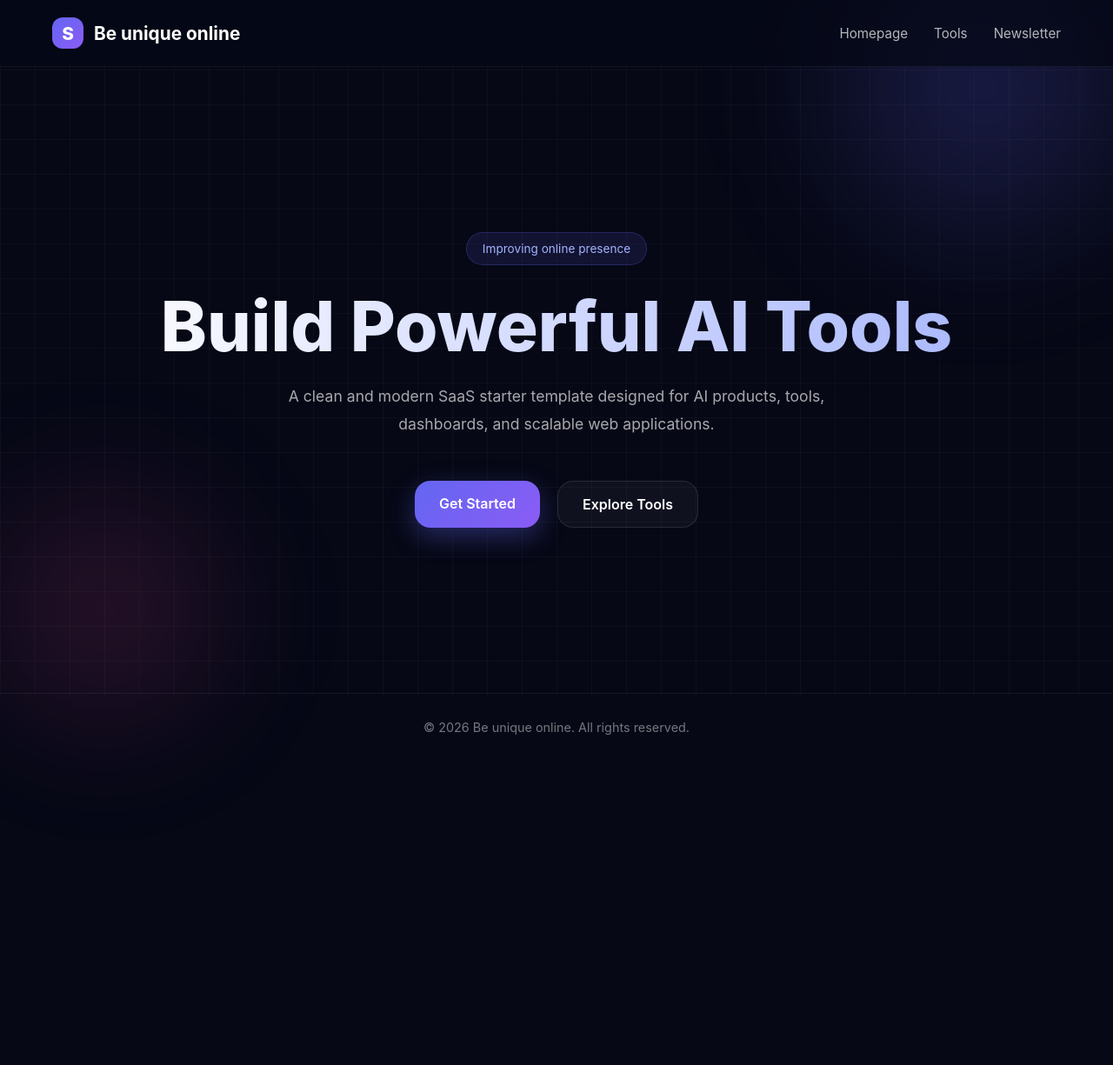
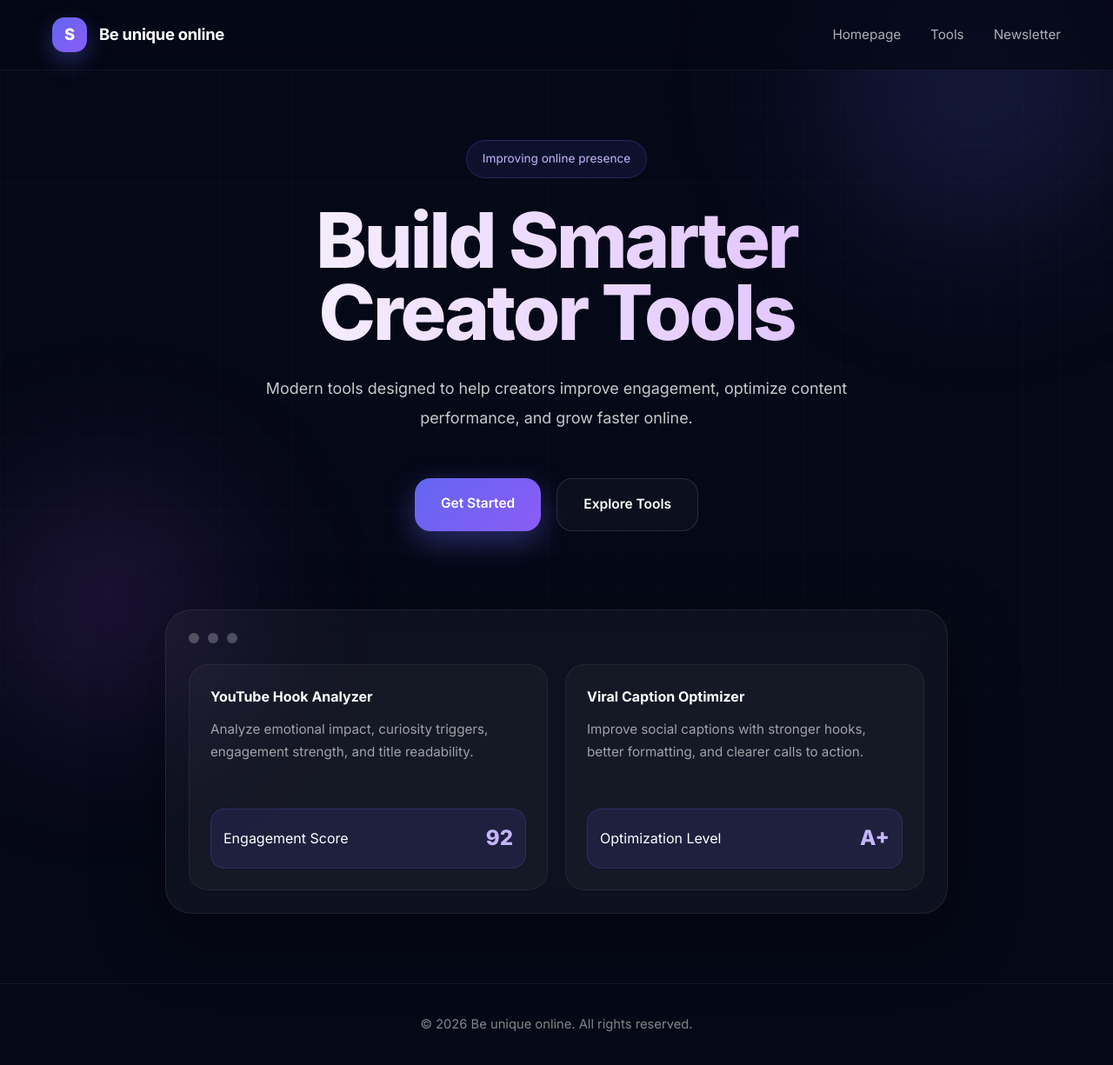
Before and after one commit to HamzaElhaddad1998/Tool, a plain HTML site: page index.html in a window 1280 px wide. Shown: the whole page at 87% size. Before the commit the page ends 875 px from the top, so only its background shows below. Drawn offline with Linux system fonts and the light colour scheme.

Commit message:
Add files via upload

```diff
--- a/index.html
+++ b/index.html
@@ -3,7 +3,17 @@
 <head>
   <meta charset="UTF-8" />
   <meta name="viewport" content="width=device-width, initial-scale=1.0"/>
-  <title>Be unique online Template</title>
+
+  <title>Be unique online</title>
+
+  <!-- Favicon -->
+  <link rel="icon" type="image/png" href="favicon.png">
+
+  <!-- Google Font -->
+  <link rel="preconnect" href="https://fonts.googleapis.com">
+  <link rel="preconnect" href="https://fonts.gstatic.com" crossorigin>
+
+  <link href="https://fonts.googleapis.com/css2?family=Inter:wght@400;500;600;700;800&display=swap" rel="stylesheet">
 
   <style>
 
@@ -13,11 +23,16 @@
       box-sizing:border-box;
     }
 
+    html{
+      scroll-behavior:smooth;
+    }
+
     body{
-      font-family:Inter, Arial, sans-serif;
-      background:#060816;
+      font-family:'Inter',sans-serif;
+      background:#050816;
       color:white;
       overflow-x:hidden;
+      line-height:1.6;
     }
 
     a{
@@ -31,31 +46,32 @@
       position:fixed;
       inset:0;
       background-image:
-      linear-gradient(rgba(255,255,255,0.03) 1px, transparent 1px),
-      linear-gradient(90deg, rgba(255,255,255,0.03) 1px, transparent 1px);
-      background-size:40px 40px;
+      linear-gradient(rgba(255,255,255,0.025) 1px, transparent 1px),
+      linear-gradient(90deg, rgba(255,255,255,0.025) 1px, transparent 1px);
+      background-size:42px 42px;
       z-index:-3;
+      opacity:0.7;
     }
 
     .glow-1{
       position:fixed;
-      width:500px;
-      height:500px;
-      background:radial-gradient(circle, rgba(99,102,241,0.25), transparent 70%);
-      top:-150px;
-      right:-100px;
-      filter:blur(60px);
+      width:550px;
+      height:550px;
+      background:radial-gradient(circle, rgba(99,102,241,0.22), transparent 70%);
+      top:-180px;
+      right:-120px;
+      filter:blur(70px);
       z-index:-2;
     }
 
     .glow-2{
       position:fixed;
-      width:400px;
-      height:400px;
-      background:radial-gradient(circle, rgba(236,72,153,0.18), transparent 70%);
-      bottom:-100px;
-      left:-80px;
-      filter:blur(60px);
+      width:450px;
+      height:450px;
+      background:radial-gradient(circle, rgba(168,85,247,0.18), transparent 70%);
+      bottom:-120px;
+      left:-100px;
+      filter:blur(70px);
       z-index:-2;
     }
 
@@ -66,8 +82,8 @@
       position:sticky;
       top:0;
       z-index:1000;
-      backdrop-filter:blur(14px);
-      background:rgba(5,8,22,0.7);
+      backdrop-filter:blur(16px);
+      background:rgba(5,8,22,0.72);
       border-bottom:1px solid rgba(255,255,255,0.06);
     }
 
@@ -81,194 +97,260 @@
     }
 
     .logo{
-      font-size:1.3rem;
+      font-size:1.15rem;
       font-weight:700;
       display:flex;
       align-items:center;
-      gap:12px;
+      gap:14px;
+      letter-spacing:-0.3px;
     }
 
     .logo-badge{
-      width:36px;
-      height:36px;
-      border-radius:12px;
+      width:40px;
+      height:40px;
+      border-radius:14px;
       background:linear-gradient(135deg,#6366f1,#8b5cf6);
       display:flex;
       align-items:center;
       justify-content:center;
       font-weight:800;
+      box-shadow:0 10px 25px rgba(99,102,241,0.35);
     }
 
     .nav-links{
       display:flex;
-      gap:30px;
+      align-items:center;
+      gap:34px;
     }
 
     .nav-links a{
-      color:rgba(255,255,255,0.7);
+      color:rgba(255,255,255,0.68);
       transition:0.3s;
       font-size:0.95rem;
+      position:relative;
+    }
+
+    .nav-links a::after{
+      content:"";
+      position:absolute;
+      left:0;
+      bottom:-8px;
+      width:0%;
+      height:2px;
+      border-radius:20px;
+      background:#8b5cf6;
+      transition:0.3s;
     }
 
     .nav-links a:hover{
       color:white;
     }
 
+    .nav-links a:hover::after{
+      width:100%;
+    }
+
     /* Hero */
 
     .hero{
-      min-height:90vh;
+      min-height:92vh;
       display:flex;
       align-items:center;
       justify-content:center;
-      padding:60px 20px;
+      padding:80px 20px 40px;
+      position:relative;
     }
 
     .hero-content{
       width:100%;
       max-width:1100px;
       text-align:center;
+      position:relative;
+      z-index:2;
     }
 
     .hero-tag{
       display:inline-block;
       padding:10px 18px;
       border-radius:999px;
-      background:rgba(99,102,241,0.12);
+      background:rgba(99,102,241,0.10);
       border:1px solid rgba(99,102,241,0.25);
-      color:#a5b4fc;
+      color:#c4b5fd;
       font-size:0.85rem;
       margin-bottom:30px;
+      backdrop-filter:blur(10px);
     }
 
     .hero h1{
-      font-size:5rem;
-      line-height:1;
-      margin-bottom:25px;
+      font-size:5.5rem;
+      line-height:0.95;
+      margin-bottom:28px;
       font-weight:800;
-      background:linear-gradient(to right,#ffffff,#a5b4fc);
+      letter-spacing:-3px;
+      background:linear-gradient(to right,#ffffff,#d8b4fe);
       -webkit-background-clip:text;
       -webkit-text-fill-color:transparent;
     }
 
     .hero p{
-      max-width:700px;
+      max-width:760px;
       margin:auto;
-      color:rgba(255,255,255,0.65);
-      line-height:1.8;
-      font-size:1.1rem;
-      margin-bottom:50px;
+      color:rgba(255,255,255,0.78);
+      line-height:1.9;
+      font-size:1.12rem;
+      margin-bottom:52px;
     }
 
     .hero-buttons{
       display:flex;
       justify-content:center;
-      gap:20px;
+      gap:18px;
       flex-wrap:wrap;
     }
 
     .btn{
-      padding:16px 28px;
+      padding:17px 30px;
       border-radius:18px;
       font-weight:600;
       transition:0.3s;
+      font-size:0.97rem;
     }
 
     .btn-primary{
       background:linear-gradient(135deg,#6366f1,#8b5cf6);
       color:white;
-      box-shadow:0 10px 30px rgba(99,102,241,0.35);
+      box-shadow:0 12px 35px rgba(99,102,241,0.38);
     }
 
     .btn-primary:hover{
-      transform:translateY(-3px);
+      transform:translateY(-4px);
+      box-shadow:0 18px 45px rgba(99,102,241,0.45);
     }
 
     .btn-secondary{
-      border:1px solid rgba(255,255,255,0.1);
-      background:rgba(255,255,255,0.04);
+      border:1px solid rgba(255,255,255,0.12);
+      background:rgba(255,255,255,0.03);
       color:white;
+      backdrop-filter:blur(10px);
     }
 
     .btn-secondary:hover{
       background:rgba(255,255,255,0.08);
+      transform:translateY(-2px);
     }
 
-    /* Empty Sections */
+    /* Preview Card */
 
-    .section{
-      max-width:1200px;
-      margin:auto;
-      padding:120px 20px;
+    .preview-card{
+      max-width:900px;
+      margin:90px auto 0;
+      padding:26px;
+      border-radius:30px;
+      background:rgba(255,255,255,0.04);
+      border:1px solid rgba(255,255,255,0.08);
+      backdrop-filter:blur(18px);
+      box-shadow:0 25px 80px rgba(0,0,0,0.35);
     }
 
-    .section-title{
-      margin-bottom:25px;
+    .preview-top{
+      display:flex;
+      gap:10px;
+      margin-bottom:24px;
     }
 
-    .section-title span{
-      color:#8b5cf6;
-      font-size:0.9rem;
-      text-transform:uppercase;
-      letter-spacing:2px;
+    .dot{
+      width:12px;
+      height:12px;
+      border-radius:50%;
+      background:rgba(255,255,255,0.25);
     }
 
-    .section-title h2{
-      font-size:3rem;
-      margin-top:12px;
+    .tool-preview{
+      display:grid;
+      grid-template-columns:1fr 1fr;
+      gap:20px;
     }
 
-    .empty-box{
-      width:100%;
-      height:320px;
-      border-radius:30px;
-      border:1px dashed rgba(255,255,255,0.15);
+    .preview-box{
+      border-radius:22px;
       background:rgba(255,255,255,0.03);
+      border:1px solid rgba(255,255,255,0.06);
+      padding:24px;
+      text-align:left;
+    }
+
+    .preview-box h3{
+      margin-bottom:12px;
+      font-size:1rem;
+      color:#ffffff;
+    }
+
+    .preview-box p{
+      color:rgba(255,255,255,0.6);
+      font-size:0.95rem;
+      line-height:1.7;
+    }
+
+    .score-box{
+      margin-top:18px;
+      padding:14px;
+      border-radius:16px;
+      background:rgba(99,102,241,0.12);
+      border:1px solid rgba(99,102,241,0.2);
       display:flex;
+      justify-content:space-between;
       align-items:center;
-      justify-content:center;
-      color:rgba(255,255,255,0.35);
-      font-size:1rem;
-      backdrop-filter:blur(12px);
+    }
+
+    .score-number{
+      font-size:1.5rem;
+      font-weight:800;
+      color:#c4b5fd;
     }
 
     /* Footer */
 
     footer{
       border-top:1px solid rgba(255,255,255,0.06);
-      padding:30px 20px;
+      padding:35px 20px;
       text-align:center;
-      color:rgba(255,255,255,0.45);
-      font-size:0.9rem;
+      color:rgba(255,255,255,0.5);
+      font-size:0.92rem;
+      margin-top:40px;
     }
 
     /* Responsive */
 
-    @media(max-width:900px){
+    @media(max-width:950px){
 
       .hero h1{
-        font-size:3rem;
+        font-size:4rem;
       }
 
-      .section-title h2{
-        font-size:2.2rem;
-      }
-
-      .nav-links{
-        gap:18px;
+      .tool-preview{
+        grid-template-columns:1fr;
       }
 
     }
 
-    @media(max-width:600px){
+    @media(max-width:700px){
 
       .nav-container{
         flex-direction:column;
-        gap:18px;
+        gap:20px;
+      }
+
+      .nav-links{
+        gap:20px;
+      }
+
+      .hero{
+        padding-top:60px;
       }
 
       .hero h1{
-        font-size:2.4rem;
+        font-size:2.8rem;
+        letter-spacing:-2px;
       }
 
       .hero p{
@@ -283,10 +365,15 @@
         width:100%;
       }
 
+      .preview-card{
+        padding:18px;
+      }
+
     }
 
   </style>
 </head>
+
 <body>
 
   <div class="bg-grid"></div>
@@ -300,19 +387,23 @@
     <div class="nav-container">
 
       <div class="logo">
+
         <div class="logo-badge">
           S
         </div>
 
         Be unique online
+
       </div>
 
       <div class="nav-links">
+
         <a href="#">Homepage</a>
 
         <a href="#">Tools</a>
 
         <a href="#">Newsletter</a>
+
       </div>
 
     </div>
@@ -330,24 +421,97 @@
       </div>
 
       <h1>
-        Build Powerful AI Tools
+        Build Smarter <br> Creator Tools
       </h1>
 
       <p>
-        A clean and modern SaaS starter template designed for AI products,
-        tools, dashboards, and scalable web applications.
+        Modern tools designed to help creators improve engagement,
+        optimize content performance, and grow faster online.
       </p>
 
       <div class="hero-buttons">
-        <a href="#" class="btn btn-primary">Get Started</a>
-        <a href="#" class="btn btn-secondary">Explore Tools</a>
+
+        <a href="#" class="btn btn-primary">
+          Get Started
+        </a>
+
+        <a href="#" class="btn btn-secondary">
+          Explore Tools
+        </a>
+
+      </div>
+
+      <!-- Preview Card -->
+
+      <div class="preview-card">
+
+        <div class="preview-top">
+
+          <div class="dot"></div>
+          <div class="dot"></div>
+          <div class="dot"></div>
+
+        </div>
+
+        <div class="tool-preview">
+
+          <div class="preview-box">
+
+            <h3>
+              YouTube Hook Analyzer
+            </h3>
+
+            <p>
+              Analyze emotional impact, curiosity triggers,
+              engagement strength, and title readability.
+            </p>
+
+            <div class="score-box">
+
+              <span>
+                Engagement Score
+              </span>
+
+              <div class="score-number">
+                92
+              </div>
+
+            </div>
+
+          </div>
+
+          <div class="preview-box">
+
+            <h3>
+              Viral Caption Optimizer
+            </h3>
+
+            <p>
+              Improve social captions with stronger hooks,
+              better formatting, and clearer calls to action.
+            </p>
+
+            <div class="score-box">
+
+              <span>
+                Optimization Level
+              </span>
+
+              <div class="score-number">
+                A+
+              </div>
+
+            </div>
+
+          </div>
+
+        </div>
+
       </div>
 
     </div>
 
   </section>
-
-
 
   <!-- Footer -->
 
```
